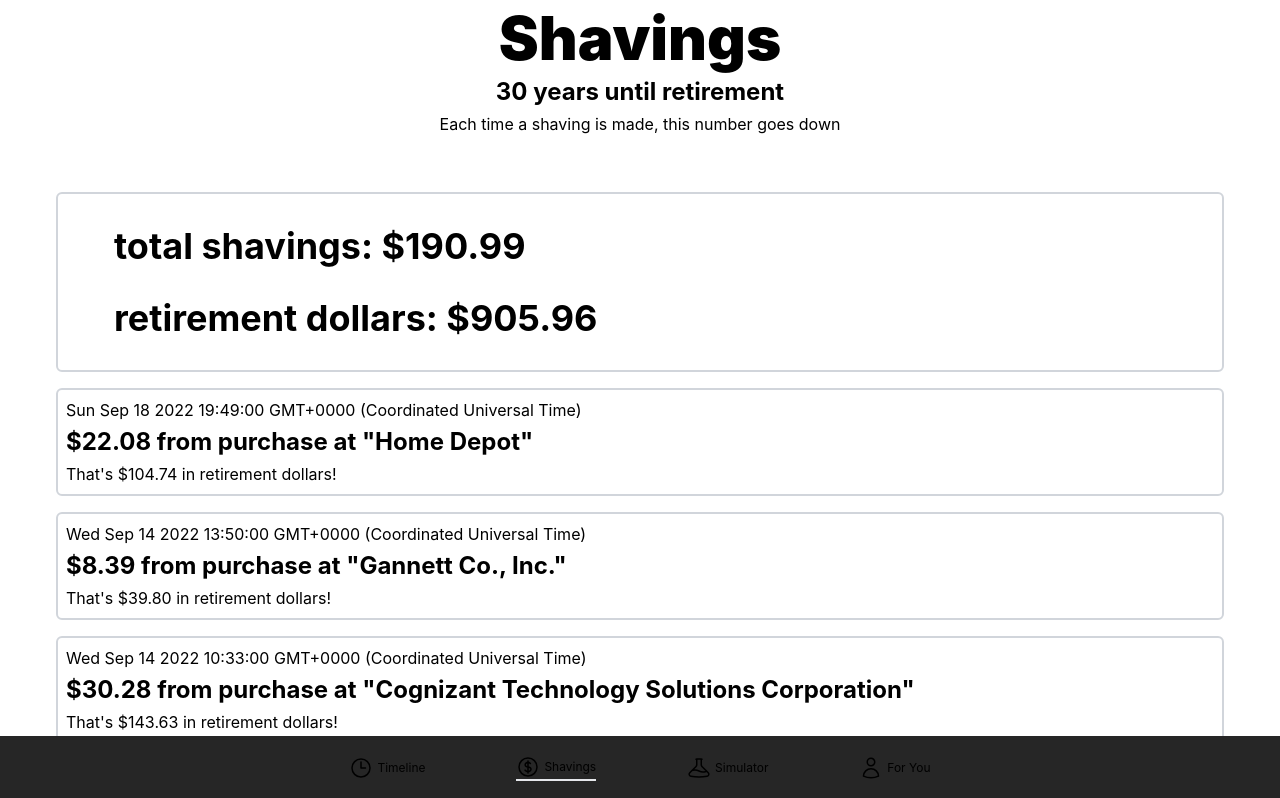
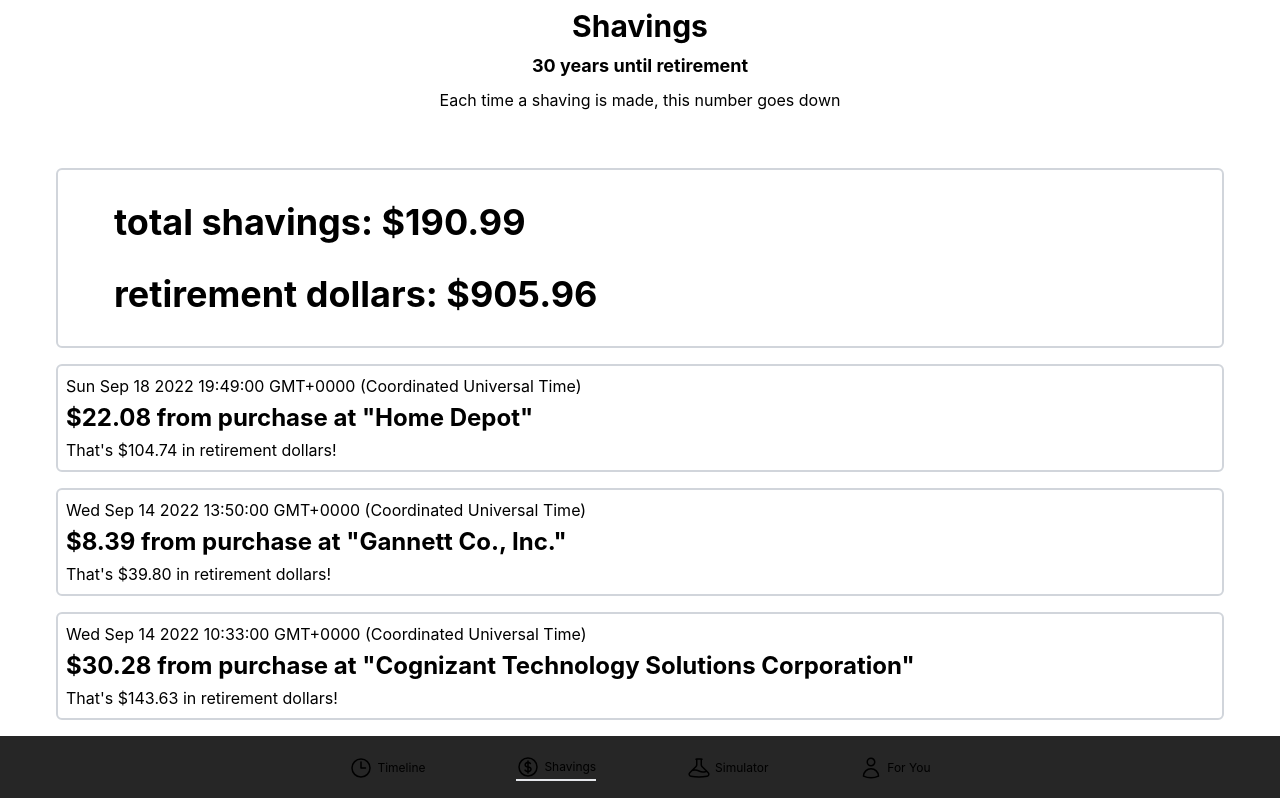
Before and after one commit to jacksonwelsh/hackdfw22, a Next.js app: page /shavings in a window 1280 px wide. Shown: the top 798 px of the page. Built offline with nearby package versions, Linux system fonts and the light colour scheme.

Commit message:
prettify

```diff
--- a/pages/shavings.tsx
+++ b/pages/shavings.tsx
@@ -3,6 +3,7 @@ import { v4 as uuidv4 } from "uuid";
 import Card from "../components/Card";
 import Example from "../components/shaveSettings";
 import companies from "../assets/companies.json";
+import FadeInFromTop from "../components/Animations/FadeInFromTop";
 
 interface ShavingsProps {
   cards: {
@@ -29,9 +30,19 @@ const Shavings: NextPage<ShavingsProps> = ({ cards, shavings, retirement }) => {
   return (
     <main className="flex-col">
       <div className="text-center pb-10">
-        <h1>Shavings</h1>
-        <h3>{yearsToRetirement} years until retirement</h3>
-        <h6>Each time a shaving is made, this number goes down</h6>
+        <FadeInFromTop>
+          <h1 className="text-3xl font-bold">Shavings</h1>
+        </FadeInFromTop>
+        <FadeInFromTop>
+          <h2 className="text-lg font-bold mt-0">
+            {yearsToRetirement} years until retirement
+          </h2>
+        </FadeInFromTop>
+        <FadeInFromTop>
+          <h6 className="text-md mt-0">
+            Each time a shaving is made, this number goes down
+          </h6>
+        </FadeInFromTop>
       </div>
       <div className="grid grid-cols-1 gap-4 my-4 px-10">
         <Card key={uuidv4()}>
```
